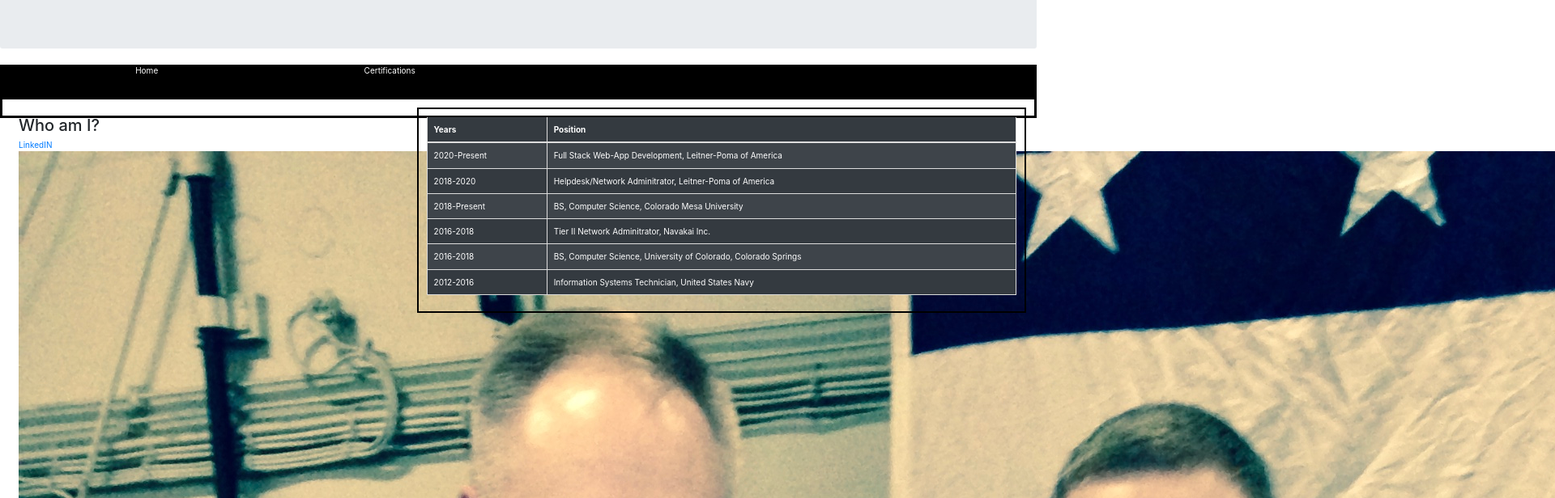
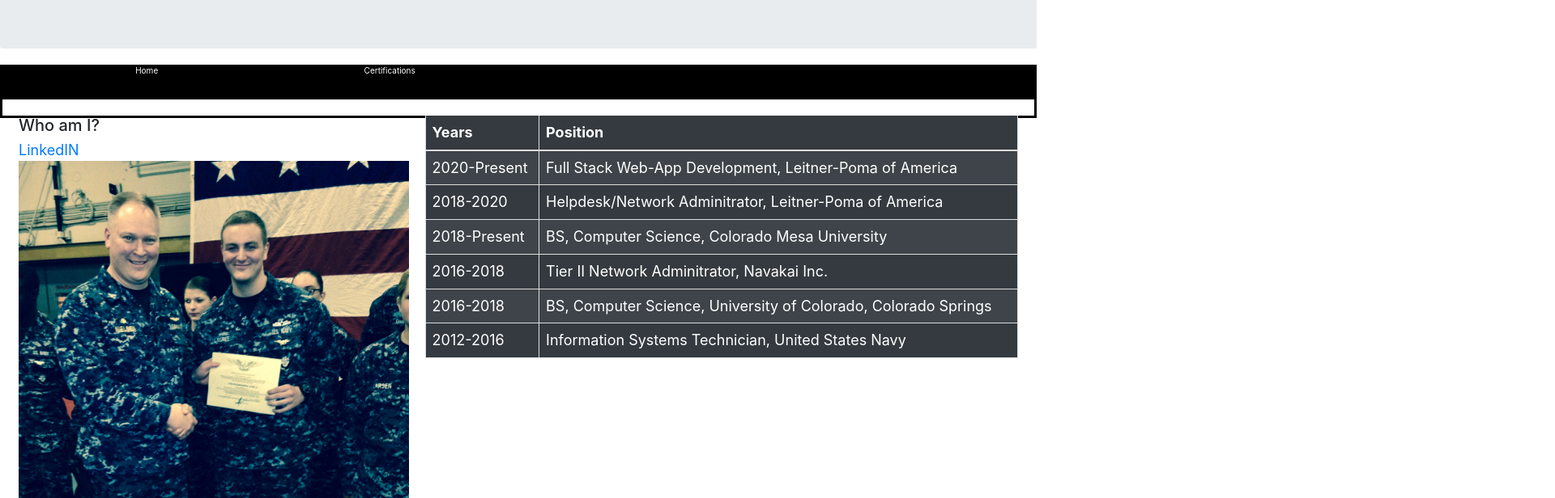
Before and after one commit to jlagree/homepage, a React (Create React App) app: page / in a window 1280 px wide. Shown: the part 140-756 px from the top of the page at 81% size, 1920 px wide, since content can reach past the window. Built offline with nearby package versions, Linux system fonts and the light colour scheme.

Commit message:
formatting

```diff
--- a/src/App.css
+++ b/src/App.css
@@ -33,6 +33,7 @@ nav {
 .panel-container{
   border: 3px solid rgb(0, 0, 0);
   padding: 10px;
+  font-size: large;
 }
 
 .left-panel{
@@ -42,12 +43,12 @@ nav {
 }
 
 .left-panel img{
-  object-fit: contain;
+  width: 100%;
+  height:100%;
 }
 
 .right-panel{
   width: 60%;
   float:left;
   padding: 10px;
-  border: 2px solid black;
 }
```
